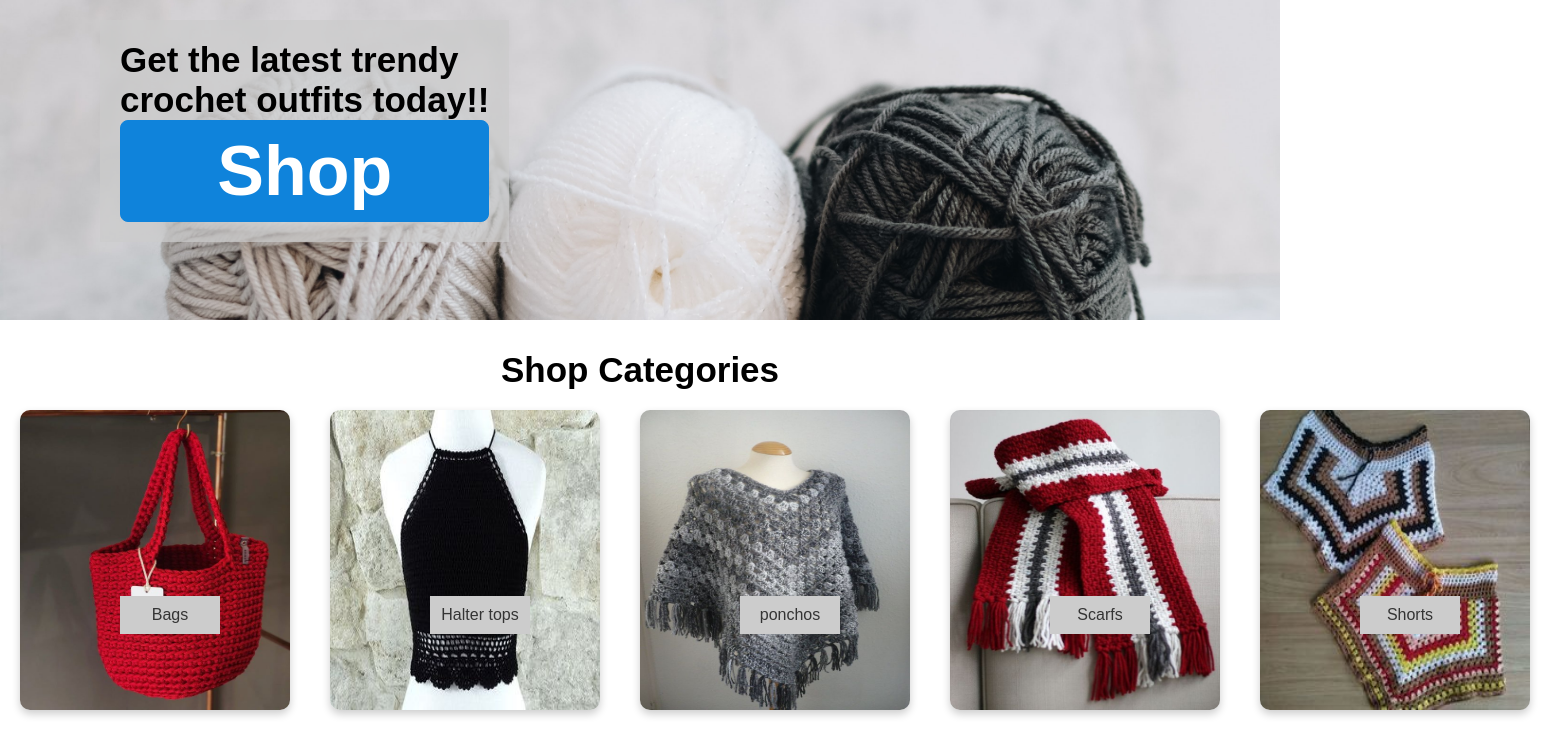
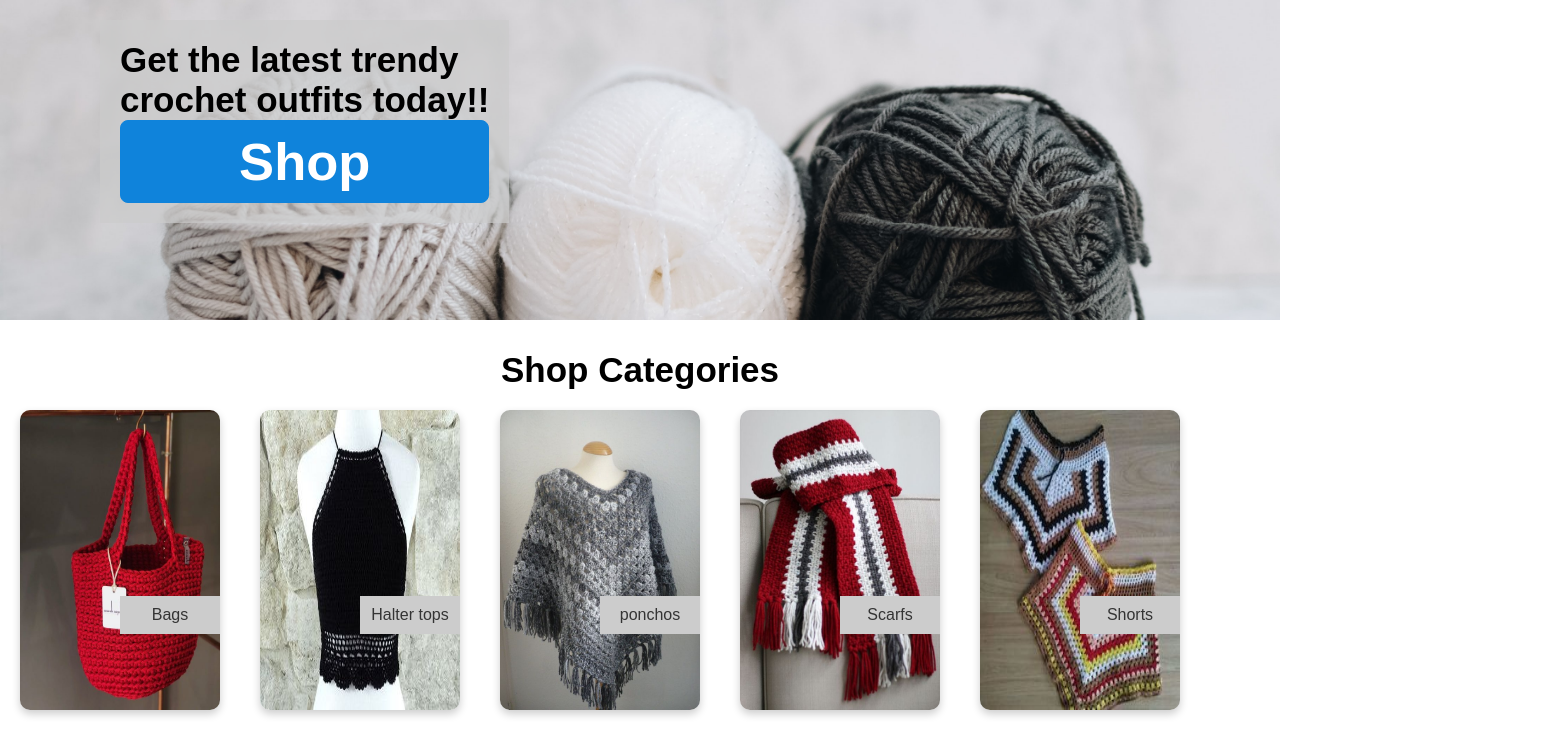
Before and after one commit to stephieopiyo/crochet-website, a plain HTML site: page index.html in a window 1280 px wide. Shown: the part 200-956 px from the top of the page, 1550 px wide, since content can reach past the window. Drawn offline with Linux system fonts and the light colour scheme.

Commit message:
Update styles.css

```diff
--- a/css/styles.css
+++ b/css/styles.css
@@ -131,9 +131,9 @@ nav ul li:active {
   border: 1px solid #0f83db;
   display: block;
   border-radius: 8px;
-  padding: 10px 15px;
+  padding: 10px;
   text-align: center;
-  font-size: 2.0em;
+  font-size: 1.5em;
 }
 
 .buttonlink:hover {
@@ -144,11 +144,12 @@ nav ul li:active {
 .categories {
   display: flex;
   flex-wrap: nowrap;
-  margin: 20px auto;
+  margin: 10px auto;
   align-items: center;
 }
 
 .categories img {
+  width: 200px;
   box-shadow: 0 4px 8px 0 rgba(0, 0, 0, 0.2);
   border-radius: 10px;
   margin: 0 20px 20px 20px;
```
